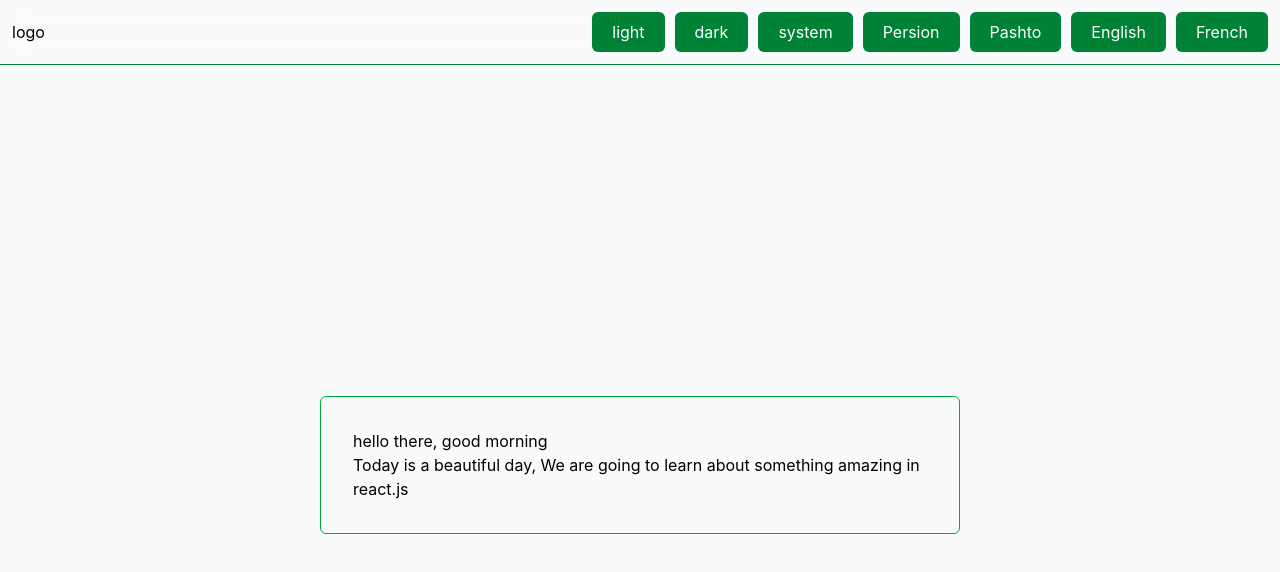
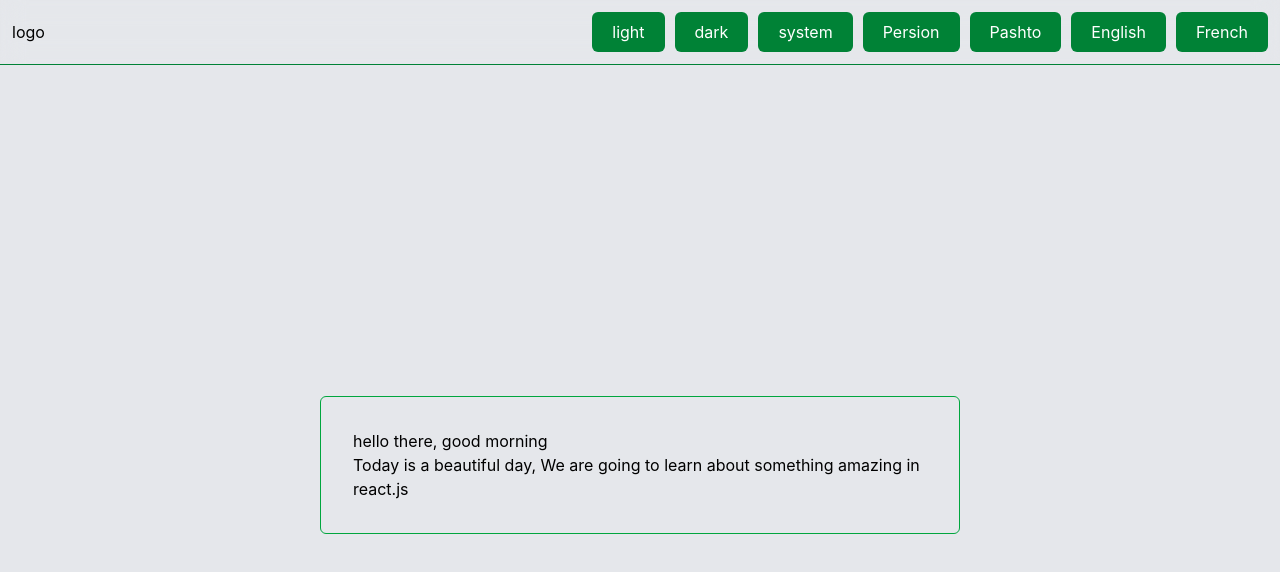
Before and after one commit to mohammadmohammadi785-crypto/react_localization, a React (Vite) app: page / in a window 1280 px wide. Shown: the top 572 px of the page. Built offline with nearby package versions, Linux system fonts and the light colour scheme.

Commit message:
Changes added

```diff
--- a/src/App.jsx
+++ b/src/App.jsx
@@ -25,7 +25,7 @@ export default function App() {
     document.documentElement.lang = "fr";
   }
   return (
-    <div className="w-full h-full bg-gray-50 dark:bg-gray-900">
+    <div className="w-full h-full bg-gray-200 dark:bg-black">
       <nav className="w-full py-3 mx-auto px-3 flex border-b dark:border-b-red-500 border-b-green-700 justify-between items-center backdrop-blur-md">
         <h1>{t("home.hero.logo")}</h1>
         <div className="flex gap-2.5">
```
